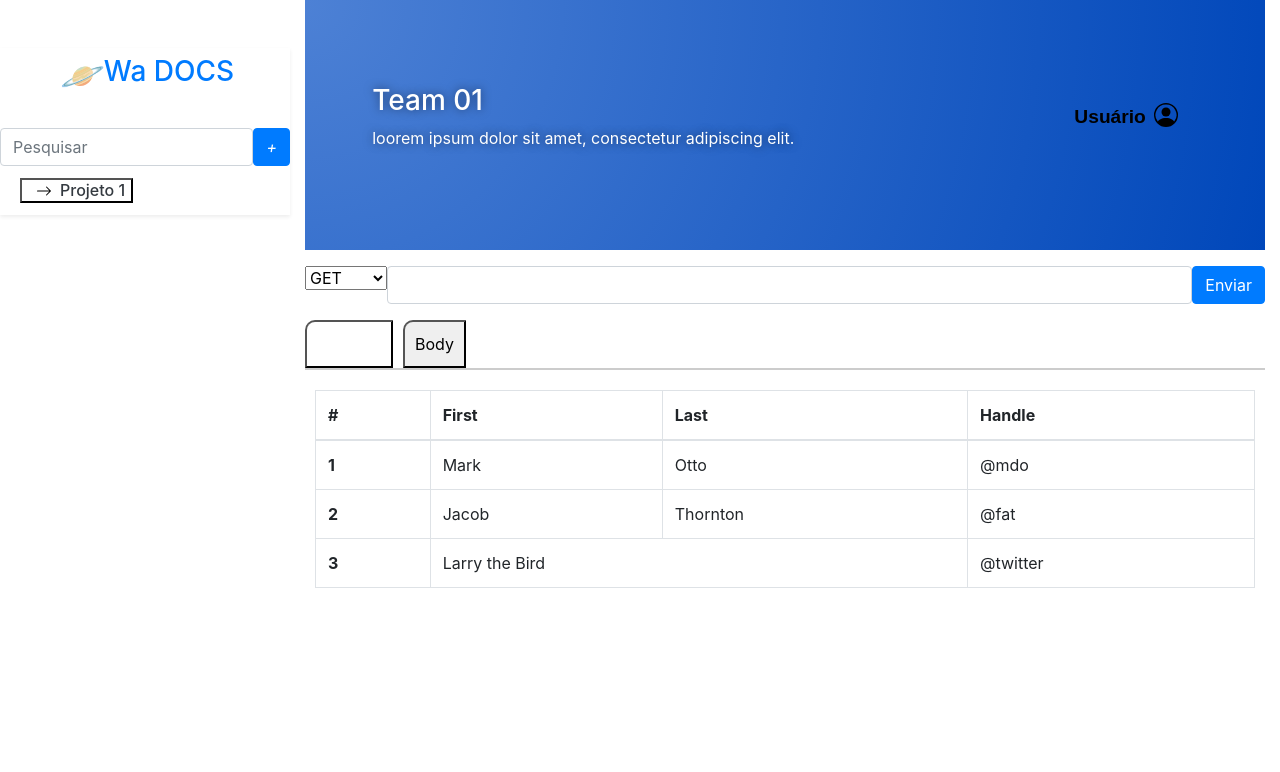
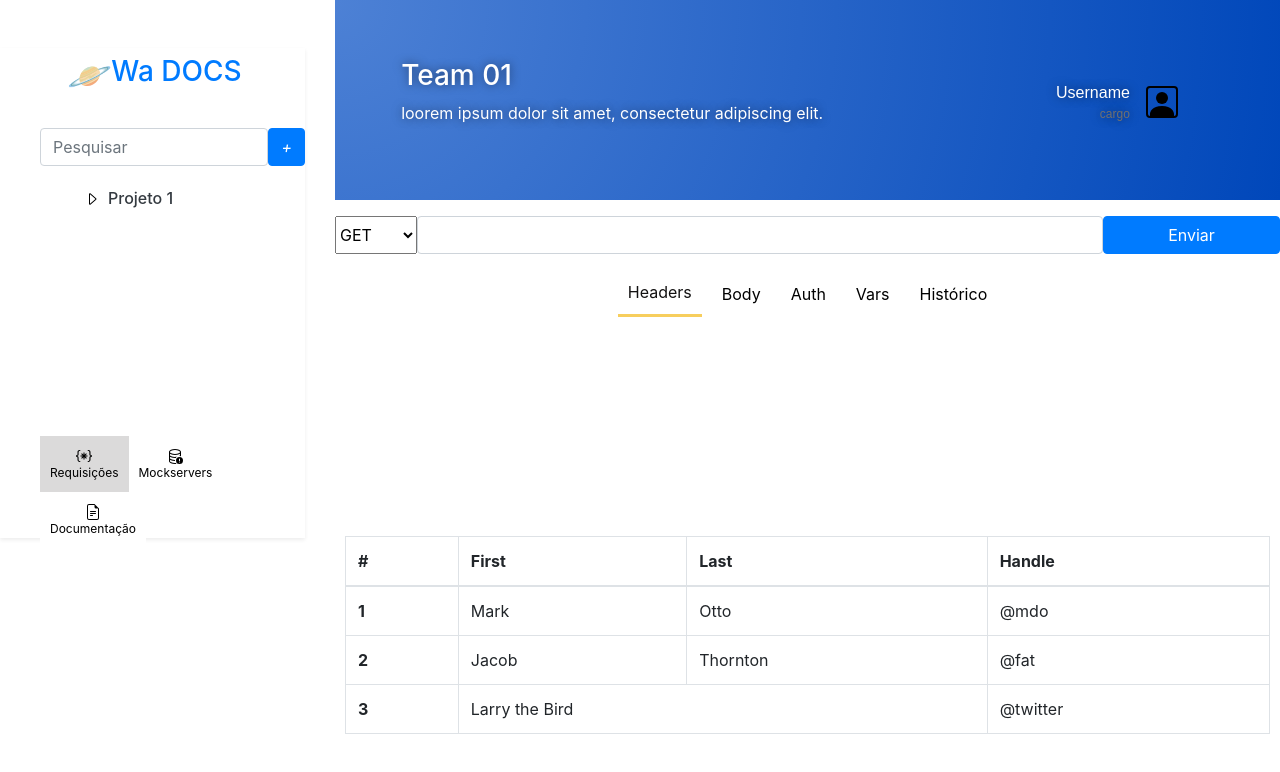
Before and after one commit to benedictotavio/wa_docs.ui, a React (Vite) app: page /docs in a window 1280 px wide. Shown: the top 772 px of the page. Built offline with nearby package versions, Linux system fonts and the light colour scheme.

Commit message:
feat: change header profile

```diff
--- a/index.html
+++ b/index.html
@@ -7,6 +7,17 @@
     <title>Vite + React + TS</title>
   </head>
   <body>
+    <style>
+      body {
+        margin: 0;
+        padding: 0;
+        box-sizing: border-box;
+      }
+      #root {
+        width: 100%;
+        height: 100vh;
+      }
+    </style>
     <div id="root"></div>
     <script type="module" src="/src/main.tsx"></script>
     <link
--- a/src/components/feature/Request/button/ButtonExecute.tsx
+++ b/src/components/feature/Request/button/ButtonExecute.tsx
@@ -4,7 +4,7 @@ interface ButtonExecuteProps {
 
 const ButtonExecute: React.FC<ButtonExecuteProps> = ({ onClick }) => {
   return (
-    <button className="btn btn-primary m-0" onClick={onClick}>
+    <button className="btn btn-primary m-0 w-25" onClick={onClick}>
       Enviar
     </button>
   );
--- a/src/components/feature/Request/index.tsx
+++ b/src/components/feature/Request/index.tsx
@@ -14,20 +14,17 @@ const Request: React.FC = () => {
 
     return (
         <div>
-            <div>
-                <div>
-                    <div className="row my-3">
-                        <div className="col-md-12 d-flex flex-row justify-content-center">
+            <div className="d-flex flex-row justify-content-center my-3">
                 <SelectMethod />
                 <InputUri />
                 <ButtonExecute
                     onClick={() => {
-                                    setResponse("Response");
+                        setResponse("{'message': 'Hello World!'}");
                     }}
                 />
             </div>
-                    </div>
             <Tabs
+                stylesTab="bordered-bottom"
                 tabsContent={[
                     {
                         title: "Headers",
@@ -39,13 +36,21 @@ const Request: React.FC = () => {
                             (value) => setBody(value)
                         } />,
                     },
+                    {
+                        title: "Auth",
+                        content: <BoxResponse response={response} />,
+                    },
+                    {
+                        title: "Vars",
+                        content: <h3>Variaveis</h3>,
+                    },
+                    {
+                        title: "Histórico",
+                        content: <h3>Histórico</h3>,
+                    }
                 ]}
             />
-                </div>
-            </div>
-            <div>
-                <BoxResponse response={response} />
-            </div>
+            <BoxResponse response={response} statusCode={200} />
         </div>
     );
 };
--- a/src/components/feature/Request/select/SelectMethod.tsx
+++ b/src/components/feature/Request/select/SelectMethod.tsx
@@ -7,18 +7,17 @@ const SelectMethod: React.FC = () => {
         setSelectedMethod(event.target.value);
     };
     return (
-        <div>
-            <select
-                value={selectedMethod}
-                onChange={handleMethodChange}
-            >
-                {methods.map((method) => (
-                    <option key={method} value={method}>
-                        {method}
-                    </option>
-                ))}
-            </select>
-        </div>
+        <select
+            value={selectedMethod}
+            onChange={handleMethodChange}
+            className="form-select form-select-sm"
+            aria-label=".form-select-sm example">
+            {
+                methods.map((method) => (
+                    <option key={method} value={method}>{method}</option>
+                ))
+            }
+        </select>
     );
 };
 
--- a/src/components/ui/menu.tsx
+++ b/src/components/ui/menu.tsx
@@ -18,7 +18,7 @@ const Menu: React.FC<MenuProps> = ({ children }) => {
                 </NavLink>
             </div>
 
-            <menu className="d-flex flex-column justify-content-start align-items-start w-100 p-0">
+            <menu className="d-flex flex-column">
                 <div className="d-flex flex-row">
                     <input type="text" className="form-control" placeholder="Pesquisar" />
                     <button className="btn btn-primary">
--- a/src/components/ui/menuItem.tsx
+++ b/src/components/ui/menuItem.tsx
@@ -2,7 +2,7 @@ import { useState } from "react";
 
 interface MenuItemProps {
   text: string;
-  folders: { id: number; name: string }[];
+  folders?: { id: number; name: string }[];
 }
 
 const MenuItem: React.FC<MenuItemProps> = ({ text, folders }) => {
@@ -11,27 +11,25 @@ const MenuItem: React.FC<MenuItemProps> = ({ text, folders }) => {
 
   return (
     <li className="list-group-item border-0">
-      <button className="d-flex justify-content-center align-items-center gap-2 bg-transparent" onClick={() => setIsOpen(!isOpen)}>
+      <button className="d-flex justify-content-center align-items-center gap-2 bg-transparent border-0" onClick={() => setIsOpen(!isOpen)}>
         <i className="d-flex justify-content-end align-items-end px-2">
-          <svg
-            xmlns="http://www.w3.org/2000/svg"
-            width="16"
-            height="16"
-            fill="currentColor"
-            className="bi bi-arrow-right"
-            viewBox="0 0 16 16"
-          >
-            <path
-              fillRule="evenodd"
-              d="M1 8a.5.5 0 0 1 .5-.5h11.793l-3.147-3.146a.5.5 0 0 1 .708-.708l4 4a.5.5 0 0 1 0 .708l-4 4a.5.5 0 0 1-.708-.708L13.293 8.5H1.5A.5.5 0 0 1 1 8"
-            />
-          </svg>
+          {
+            isOpen ? (
+              <svg xmlns="http://www.w3.org/2000/svg" width="16" height="16" fill="currentColor" className="bi bi-caret-down" viewBox="0 0 16 16">
+                <path d="M3.204 5h9.592L8 10.481zm-.753.659 4.796 5.48a1 1 0 0 0 1.506 0l4.796-5.48c.566-.647.106-1.659-.753-1.659H3.204a1 1 0 0 0-.753 1.659" />
+              </svg>
+            ) : (
+              <svg xmlns="http://www.w3.org/2000/svg" width="16" height="16" fill="currentColor" className="bi bi-caret-right" viewBox="0 0 16 16">
+                <path d="M6 12.796V3.204L11.481 8zm.659.753 5.48-4.796a1 1 0 0 0 0-1.506L6.66 2.451C6.011 1.885 5 2.345 5 3.204v9.592a1 1 0 0 0 1.659.753" />
+              </svg>
+            )
+          }
         </i>
         <h6 className="text-dark mb-0">{text}</h6>
       </button>
-      {isOpen && folders.length > 0 && (
+      {isOpen && folders!.length > 0 && (
         <ul>
-          {folders.map((folder) => (
+          {folders!.map((folder) => (
             <li key={folder.id} className="list-group-item border-0">
               <span>{folder.name}</span>
             </li>
--- a/src/components/ui/navbar/index.module.css
+++ b/src/components/ui/navbar/index.module.css
@@ -6,7 +6,7 @@
     background: radial-gradient(circle at 0% 1%, #4D81D5 0%, #0047BA 100%);
     z-index: 100;
     padding-inline: 7%;
-    min-height: 250px;
+    min-height: 200px;
     color: #fff;
     text-shadow: 0 0 10px rgba(0, 0, 0, 0.5);
   }
@@ -21,6 +21,25 @@
     font-size: 1.2rem;
     font-family: "Questrial", sans-serif;
     color: #000;
+  }
+
+  .user_profile {
+    display: flex;
+    flex-direction: column;
+    text-align: end;
+  }
+
+  .user_profile span:first-child {
+    font-size: 1rem;
+    font-family: "Questrial", sans-serif;
+    color: #fff;
+  }
+
+  .user_profile span {
+    font-size: 0.75rem;
+    font-family: "Questrial", sans-serif;
+    color: #707070;
+    text-shadow: 0 0 10px rgba(0, 0, 0, 0.5);
   }
 
   .menu_mobile {
--- a/src/components/ui/navbar/index.tsx
+++ b/src/components/ui/navbar/index.tsx
@@ -13,24 +13,22 @@ const Navbar: React.FC = () => {
 
   const userProfile = () => {
     return (
-      <div className="d-flex flex-row gap-2">
-        <p className="mx-2">
-          <strong>Usuário</strong>
-        </p>
-        <svg
-          xmlns="http://www.w3.org/2000/svg"
-          width="24"
-          height="24"
-          fill="currentColor"
-          className="bi bi-person-circle"
-          viewBox="0 0 16 16"
-        >
-          <path d="M11 6a3 3 0 1 1-6 0 3 3 0 0 1 6 0" />
-          <path
-            fillRule="evenodd"
-            d="M0 8a8 8 0 1 1 16 0A8 8 0 0 1 0 8m8-7a7 7 0 0 0-5.468 11.37C3.242 11.226 4.805 10 8 10s4.757 1.225 5.468 2.37A7 7 0 0 0 8 1"
-          />
-        </svg>
+      <div className="d-flex justify-content-between">
+        <div className={styles.user_profile}>
+          <span>
+            Username
+          </span>
+          <span>
+            cargo
+          </span>
+        </div>
+
+        <div className="fs-2 mx-3 d-flex align-items-center">
+          <svg xmlns="http://www.w3.org/2000/svg" width="32" height="32" fill="currentColor" className="bi bi-person-square" viewBox="0 0 16 16">
+            <path d="M11 6a3 3 0 1 1-6 0 3 3 0 0 1 6 0"></path>
+            <path d="M2 0a2 2 0 0 0-2 2v12a2 2 0 0 0 2 2h12a2 2 0 0 0 2-2V2a2 2 0 0 0-2-2zm12 1a1 1 0 0 1 1 1v12a1 1 0 0 1-1 1v-1c0-1-1-4-6-4s-6 3-6 4v1a1 1 0 0 1-1-1V2a1 1 0 0 1 1-1z"></path>
+          </svg>
+        </div>
       </div>
     );
   };
--- a/src/design/tabs/index.module.css
+++ b/src/design/tabs/index.module.css
@@ -1,24 +1,17 @@
 .tabs {
-  display: flex;
-  flex-direction: column;
+  display: grid;
+  grid-template-rows: 80% 20%;
+  grid-template-columns: 1fr;
+  height: 100%;
+  width: 100%;
   gap: 10px;
-  width: 100%;
-}
-
-.tab {
-  padding: 10px;
-  cursor: pointer;
-  border: 1px solid #ccc;
-  border-radius: 5px;
-  background-color: #f9f9f9;
 }
 
 .tabs_header {
   display: flex;
-  align-items: center;
-  justify-content: start;
+  flex-direction: row;
+  flex-wrap: nowrap;
   gap: 10px;
-  border-bottom: 2px solid #ccc;
 }
 
 .tabs_header_button {
@@ -28,15 +21,76 @@
 
 .active {
   background-color: var(--bg-color-primary);
-  color: #fff;
+  color: #131212;
 }
 
 .tabs_content {
   padding: 10px;
-  min-height: 200px;
+  min-height: 250px;
   display: flex;
   flex-direction: column;
-  align-items: center;
   width: 100%;
   gap: 10px;
 }
+
+.bottom {
+  align-items: center;
+  justify-content: center;
+  align-self: flex-end;
+}
+
+.top {
+  align-items: center;
+  justify-content: center;
+  align-self: flex-start;
+}
+
+
+/* Tabs styles */
+
+/* Bordered Bottom */
+.bordered-bottom .tabs_header_button{
+  border: 0;
+  border-top-left-radius: 10px;
+  border-top-right-radius: 10px;
+  background: none;
+}
+
+.bordered-bottom .tabs_header_button:hover {
+  box-shadow: 0 0 5px rgba(0, 0, 0, 0.5);
+}
+
+.bordered-bottom .active {
+  border-bottom: 3px solid rgb(247, 206, 93);
+}
+
+/* Darken */
+
+.darken .tabs_header {
+  display: flex;
+  flex-direction: row;
+  justify-content: space-between;
+  font-size: 12px;
+  margin: 0 auto;
+}
+
+.darken .tabs_header_button {
+  border: 0;
+  border-radius: 0;
+  background-color: #fff;
+  color: #000000;
+}
+
+.darken .tabs_header_button:hover {
+  box-shadow: 0 0 5px rgba(0, 0, 0, 0.5);
+}
+
+.darken .tabs_header_button_content{
+  color: #000000;
+  display: flex;
+  flex-direction: column;
+}
+
+.darken .active {
+  background-color: #dbdada;
+}
--- a/src/design/tabs/index.tsx
+++ b/src/design/tabs/index.tsx
@@ -3,12 +3,16 @@ import styles from "./index.module.css";
 
 type TabsProps = {
   tabsContent: {
+    icon?: React.ReactNode | string;
     title: string;
     content: React.ReactNode;
   }[];
+  tabPosition?: "top" | "bottom";
+  height?: string;
+  stylesTab?: "default" | "bordered-bottom" | "darken";
 };
 
-const Tabs: React.FC<TabsProps> = ({ tabsContent }) => {
+const Tabs: React.FC<TabsProps> = ({ tabsContent, tabPosition = "top", height, stylesTab = "default" }) => {
   const [activeTab, setActiveTab] = useState(tabsContent[0].title);
 
   const handleTabClick = (e: React.MouseEvent<HTMLButtonElement>) => {
@@ -20,22 +24,58 @@ const Tabs: React.FC<TabsProps> = ({ tabsContent }) => {
     return tabsContent.find((tab) => tab.title === activeTab)?.content;
   };
 
+  const tabsStyles: React.CSSProperties = {
+    height: height,
+  };
+
   return (
-    <div className={styles.tabs}>
-      <div className={styles.tabs_header}>
-        {tabsContent.map((tab) => (
+    <div className={`${styles.tabs} ${styles[stylesTab]}`} style={tabsStyles}>
+      {
+        tabPosition === "top" && (
+          <div className={`${styles.tabs_header} ${styles.top}`}>
+            {tabsContent.map((tab, index) => (
               <button
-            key={tab.title}
-            className={`${styles.tabs_header_button} ${
-              activeTab === tab.title ? styles.active : ""
+                key={Math.random().toString(36).substring(2, 15) + index}
+                className={`${styles.tabs_header_button} ${tab.title === activeTab ? styles.active : ""
                   }`}
                 onClick={handleTabClick}
               >
+                <div className={styles.tabs_header_button_content}>
+                    <i>
+                      {tab.icon}
+                    </i>
                     {tab.title}
+                  </div>
               </button>
             ))}
           </div>
+        )
+      }
       <div className={styles.tabs_content}>{filterContentByTitle()}</div>
+
+      {
+        tabPosition === "bottom" && (
+          <div className={`${styles.tabs_header} ${styles.bottom}`}>
+            <div className={styles.tabs_header_buttons}>
+              {tabsContent.map((tab, index) => (
+                <button
+                  key={Math.random().toString(36).substring(2, 15) + index}
+                  className={`${styles.tabs_header_button} ${tab.title === activeTab ? styles.active : ""
+                    }`}
+                  onClick={handleTabClick}
+                >
+                  <div className={styles.tabs_header_button_content}>
+                    <i>
+                      {tab.icon}
+                    </i>
+                    {tab.title}
+                  </div>
+                </button>
+              ))}
+            </div>
+          </div>
+        )
+      }
     </div>
   );
 };
--- a/src/pages/Panel/index.tsx
+++ b/src/pages/Panel/index.tsx
@@ -2,16 +2,45 @@ import Request from "../../components/feature/Request";
 import Menu from "../../components/ui/menu";
 import MenuItem from "../../components/ui/menuItem";
 import Navbar from "../../components/ui/navbar";
+import Tabs from "../../design/tabs";
 
 const Panel = () => {
     return (
-        <div className="row w-100 h-100">
-            <div className="col-md-3">
+        <div className="row m-0 p-0">
+            <div className="col-md-4 col-lg-3 pl-0 m-0">
                 <Menu>
-                    <MenuItem text="Projeto 1" folders={[{ id: 1, name: "Folder 1" }, { id: 2, name: "Folder 2" }]} />
+                    <Tabs
+                        stylesTab="darken"
+                        tabPosition="bottom"
+                        tabsContent={[
+                            {
+                                icon: <svg xmlns="http://www.w3.org/2000/svg" width="16" height="16" fill="currentColor" className="bi bi-braces-asterisk" viewBox="0 0 16 16">
+                                    <path fillRule="evenodd" d="M1.114 8.063V7.9c1.005-.102 1.497-.615 1.497-1.6V4.503c0-1.094.39-1.538 1.354-1.538h.273V2h-.376C2.25 2 1.49 2.759 1.49 4.352v1.524c0 1.094-.376 1.456-1.49 1.456v1.299c1.114 0 1.49.362 1.49 1.456v1.524c0 1.593.759 2.352 2.372 2.352h.376v-.964h-.273c-.964 0-1.354-.444-1.354-1.538V9.663c0-.984-.492-1.497-1.497-1.6M14.886 7.9v.164c-1.005.103-1.497.616-1.497 1.6v1.798c0 1.094-.39 1.538-1.354 1.538h-.273v.964h.376c1.613 0 2.372-.759 2.372-2.352v-1.524c0-1.094.376-1.456 1.49-1.456v-1.3c-1.114 0-1.49-.362-1.49-1.456V4.352C14.51 2.759 13.75 2 12.138 2h-.376v.964h.273c.964 0 1.354.444 1.354 1.538V6.3c0 .984.492 1.497 1.497 1.6M7.5 11.5V9.207l-1.621 1.621-.707-.707L6.792 8.5H4.5v-1h2.293L5.172 5.879l.707-.707L7.5 6.792V4.5h1v2.293l1.621-1.621.707.707L9.208 7.5H11.5v1H9.207l1.621 1.621-.707.707L8.5 9.208V11.5z" />
+                                </svg>,
+                                title: "Requisições",
+                                content: <MenuItem text="Projeto 1" folders={[{ id: 1, name: "Folder 1" }, { id: 2, name: "Folder 2" }]} />,
+                            },
+                            {
+                                icon: <svg xmlns="http://www.w3.org/2000/svg" width="16" height="16" fill="currentColor" className="bi bi-database-exclamation" viewBox="0 0 16 16">
+                                    <path d="M12.096 6.223A5 5 0 0 0 13 5.698V7c0 .289-.213.654-.753 1.007a4.5 4.5 0 0 1 1.753.25V4c0-1.007-.875-1.755-1.904-2.223C11.022 1.289 9.573 1 8 1s-3.022.289-4.096.777C2.875 2.245 2 2.993 2 4v9c0 1.007.875 1.755 1.904 2.223C4.978 15.71 6.427 16 8 16c.536 0 1.058-.034 1.555-.097a4.5 4.5 0 0 1-.813-.927Q8.378 15 8 15c-1.464 0-2.766-.27-3.682-.687C3.356 13.875 3 13.373 3 13v-1.302c.271.202.58.378.904.525C4.978 12.71 6.427 13 8 13h.027a4.6 4.6 0 0 1 0-1H8c-1.464 0-2.766-.27-3.682-.687C3.356 10.875 3 10.373 3 10V8.698c.271.202.58.378.904.525C4.978 9.71 6.427 10 8 10q.393 0 .774-.024a4.5 4.5 0 0 1 1.102-1.132C9.298 8.944 8.666 9 8 9c-1.464 0-2.766-.27-3.682-.687C3.356 7.875 3 7.373 3 7V5.698c.271.202.58.378.904.525C4.978 6.711 6.427 7 8 7s3.022-.289 4.096-.777M3 4c0-.374.356-.875 1.318-1.313C5.234 2.271 6.536 2 8 2s2.766.27 3.682.687C12.644 3.125 13 3.627 13 4c0 .374-.356.875-1.318 1.313C10.766 5.729 9.464 6 8 6s-2.766-.27-3.682-.687C3.356 4.875 3 4.373 3 4" />
+                                    <path d="M16 12.5a3.5 3.5 0 1 1-7 0 3.5 3.5 0 0 1 7 0m-3.5-2a.5.5 0 0 0-.5.5v1.5a.5.5 0 0 0 1 0V11a.5.5 0 0 0-.5-.5m0 4a.5.5 0 1 0 0-1 .5.5 0 0 0 0 1" />
+                                </svg>,
+                                title: "Mockservers",
+                                content: <MenuItem text="Get Users" />,
+                            },
+                            {
+                                icon: <svg xmlns="http://www.w3.org/2000/svg" width="16" height="16" fill="currentColor" className="bi bi-file-earmark-text" viewBox="0 0 16 16">
+                                    <path d="M5.5 7a.5.5 0 0 0 0 1h5a.5.5 0 0 0 0-1zM5 9.5a.5.5 0 0 1 .5-.5h5a.5.5 0 0 1 0 1h-5a.5.5 0 0 1-.5-.5m0 2a.5.5 0 0 1 .5-.5h2a.5.5 0 0 1 0 1h-2a.5.5 0 0 1-.5-.5" />
+                                    <path d="M9.5 0H4a2 2 0 0 0-2 2v12a2 2 0 0 0 2 2h8a2 2 0 0 0 2-2V4.5zm0 1v2A1.5 1.5 0 0 0 11 4.5h2V14a1 1 0 0 1-1 1H4a1 1 0 0 1-1-1V2a1 1 0 0 1 1-1z" />
+                                </svg>,
+                                title: "Documentação",
+                                content: <MenuItem text="Documentação" />,
+                            }
+                        ]}
+                    />
                 </Menu>
             </div>
-            <div className="col-md-9 m-0 p-0">
+            <div className="col-md-8 col-lg-9 pr-0 m-0">
                 <Navbar />
                 <Request />
             </div>
```
Also changed, not shown: src/components/feature/Request/box/BoxResponse.tsx (+15 -5 lines). Lines whose indentation alone changed are shown as unchanged.
